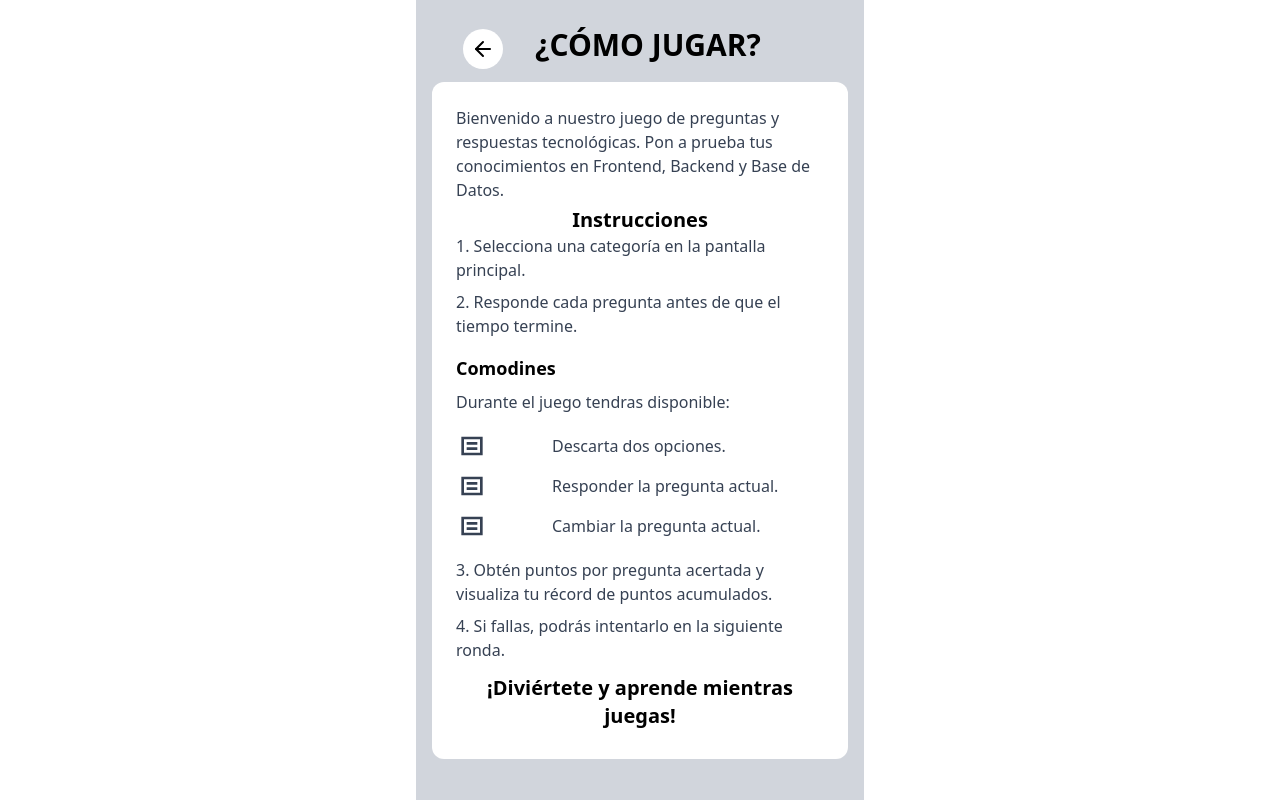
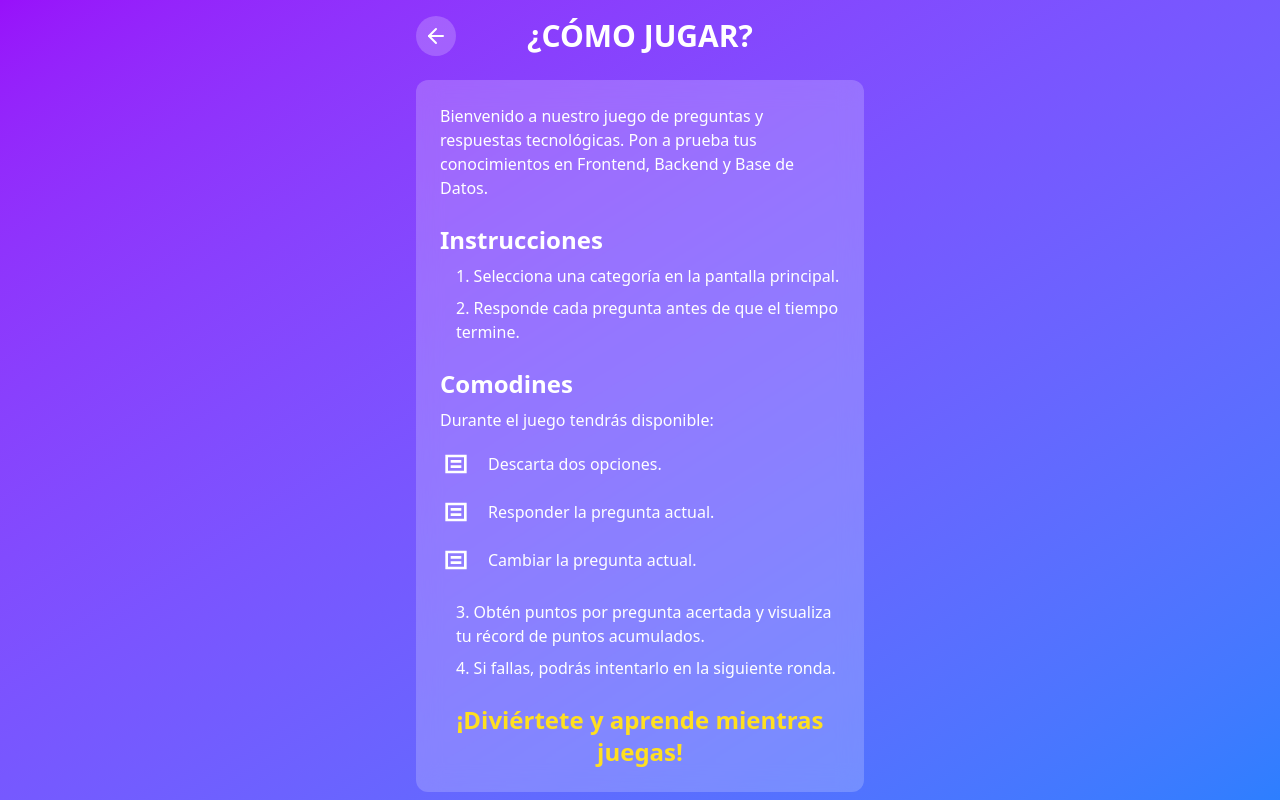
Before and after one commit to AlejoGomezQ/Hybrid_App, a React (Vite) app: page /help in a window 1280 px wide. Built offline with nearby package versions, Linux system fonts and the light colour scheme.

Commit message:
styles: help styles changed

```diff
--- a/src/pages/Help.jsx
+++ b/src/pages/Help.jsx
@@ -1,77 +1,71 @@
-import React, { useState, useEffect } from "react";
-import { useNavigate } from "react-router-dom";
-import { ArrowLeft } from 'lucide-react';
-import { Wildcard50} from "../components/Wildcards"
+import { useNavigate } from "react-router-dom"
+import { ArrowLeft } from "lucide-react"
+import { Wildcard50 } from "../components/Wildcards"
 
 const HelpPage = () => {
-    const navigate = useNavigate();
+    const navigate = useNavigate()
 
     const handleClick = () => {
-        navigate("/game-modes");
-    };
+        navigate("/game-modes")
+    }
 
     return (
-        <div className="max-w-md mx-auto px-4 py-6 h-screen bg-gray-300">
+        <div className="min-h-screen bg-gradient-to-br from-purple-600 to-blue-500 p-4 font-sans">
+            <div className="max-w-md mx-auto">
+                <div className="flex items-center justify-between mb-6">
+                    <button
+                        onClick={handleClick}
+                        className="p-2 bg-white/20 hover:bg-white/30 rounded-full cursor-pointer transition-colors duration-300"
+                    >
+                        <ArrowLeft className="w-6 h-6 text-white" />
+                    </button>
+                    <h1 className="text-3xl font-bold text-white">¿CÓMO JUGAR?</h1>
+                    <div className="w-10"></div> {/* Spacer for alignment */}
+                </div>
 
-            <div className="flex items-center justify-center space-x-8 mb-2 mr-14">
-
-                <button onClick={handleClick} className="p-2 bg-white rounded-full cursor-pointer">
-                    <ArrowLeft className="w-6 h-6" />
-                </button>
-
-                <h1 className="mb-2 text-xl font-bold text-center font-inter text-[30px]">¿CÓMO JUGAR?</h1>
-            </div>
-
-            <div className="h-[90%] rounded-xl bg-white p-6 flex flex-col justify-between">
-                <div>
-                    <p className="text-gray-700 text-base mb-1">
-                    Bienvenido a nuestro juego de preguntas y respuestas tecnológicas.
-                    Pon a prueba tus conocimientos en Frontend, Backend y Base de Datos.
-                    </p>
-
-                    <h1 className="mt-1 text-xl font-bold text-center">Instrucciones</h1>
-
-                    <ol className="list-decimal list-inside space-y-2 text-gray-700 text-base">
-                        <li>Selecciona una categoría en la pantalla principal.</li>
-                        <li>Responde cada pregunta antes de que el tiempo termine.</li>
-                    </ol>
-
-                    <h2 className="mt-4 mb-2 text-lg font-bold">Comodines</h2>
-                    <p className="text-gray-700 text-base mb-4">
-                        Durante el juego tendras disponible:
+                <div className="bg-white/20 backdrop-blur-md rounded-xl p-6 space-y-6 text-white">
+                    <p>
+                        Bienvenido a nuestro juego de preguntas y respuestas tecnológicas. Pon a prueba tus conocimientos en
+                        Frontend, Backend y Base de Datos.
                     </p>
 
                     <div>
-                        <ul className="list-disc list-inside space-y-2 text-gray-700 text-base">
-                            <li className="flex items-center space-x-16">
-                                <Wildcard50 />
+                        <h2 className="text-2xl font-bold mb-2">Instrucciones</h2>
+                        <ol className="list-decimal list-inside space-y-2 ml-4">
+                            <li>Selecciona una categoría en la pantalla principal.</li>
+                            <li>Responde cada pregunta antes de que el tiempo termine.</li>
+                        </ol>
+                    </div>
+
+                    <div>
+                        <h2 className="text-2xl font-bold mb-2">Comodines</h2>
+                        <p className="mb-4">Durante el juego tendrás disponible:</p>
+                        <ul className="space-y-4">
+                            <li className="flex items-center space-x-4">
+                                <Wildcard50 className="w-8 h-8 text-yellow-300" />
                                 <span>Descarta dos opciones.</span>
                             </li>
-                            <li className="flex items-center space-x-16">
-                                <Wildcard50 />
+                            <li className="flex items-center space-x-4">
+                                <Wildcard50 className="w-8 h-8 text-yellow-300" />
                                 <span>Responder la pregunta actual.</span>
                             </li>
-                            <li className="flex items-center space-x-16">
-                                <Wildcard50 />
+                            <li className="flex items-center space-x-4">
+                                <Wildcard50 className="w-8 h-8 text-yellow-300" />
                                 <span>Cambiar la pregunta actual.</span>
                             </li>
                         </ul>
                     </div>
 
-                    <ol className="mt-4 list-decimal list-inside space-y-2 text-gray-700 text-base" start="3">
+                    <ol className="list-decimal list-inside space-y-2 ml-4" start="3">
                         <li>Obtén puntos por pregunta acertada y visualiza tu récord de puntos acumulados.</li>
                         <li>Si fallas, podrás intentarlo en la siguiente ronda.</li>
                     </ol>
 
-                    <h3 className="mt-3 text-xl font-bold text-center">
-                        <b>¡Diviértete y aprende mientras juegas!</b>
-                    </h3>
-
+                    <h3 className="text-2xl font-bold text-center text-yellow-300">¡Diviértete y aprende mientras juegas!</h3>
                 </div>
-
             </div>
         </div>
-    );
-};
+    )
+}
 
-export default HelpPage;
+export default HelpPage
```
